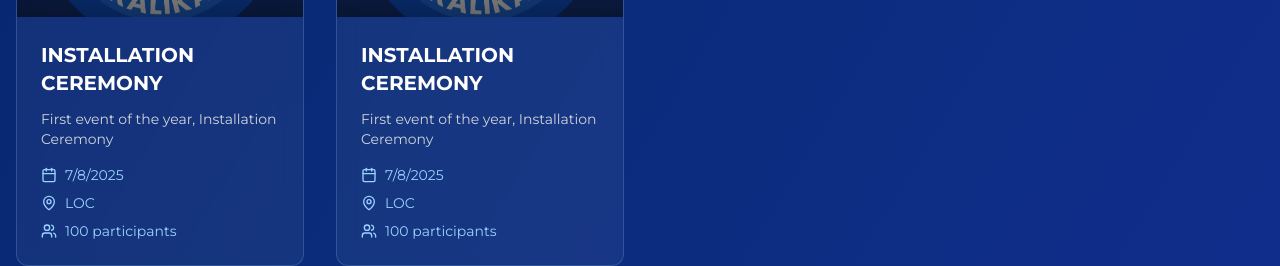
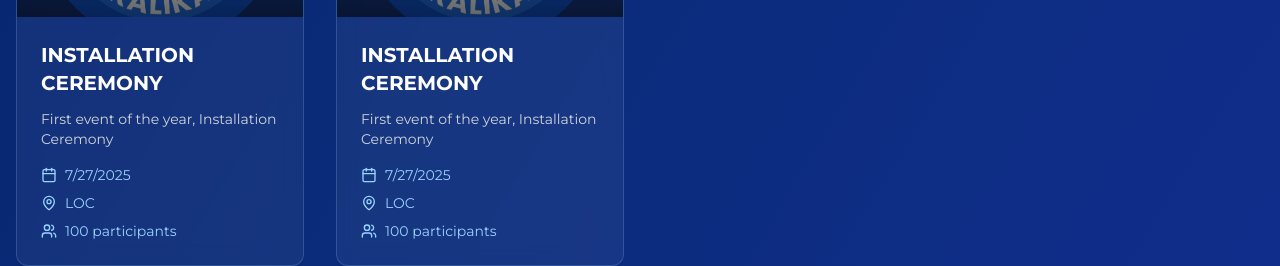
Before and after one commit to ictkalika/ict-kalika-website, a Next.js app: page /events in a window 1280 px wide. Shown: the part 1304-1570 px from the top of the page. Built offline with nearby package versions, Linux system fonts and the light colour scheme.

Commit message:
date update

```diff
--- a/components/pages/events-page.tsx
+++ b/components/pages/events-page.tsx
@@ -30,7 +30,7 @@ const events = [
   {
     id: 1,
     title: "INSTALLATION CEREMONY",
-    date: "2025-07-08",
+    date: "2025-07-27",
     location: "LOC",
     participants: 100,
     image: "images/ictkalika-logo.png",
@@ -50,7 +50,7 @@ const events = [
   {
     id: 2,
     title: "INSTALLATION CEREMONY",
-    date: "2025-07-08",
+    date: "2025-07-27",
     location: "LOC",
     participants: 100,
     image: "images/ictkalika-logo.png",
```
